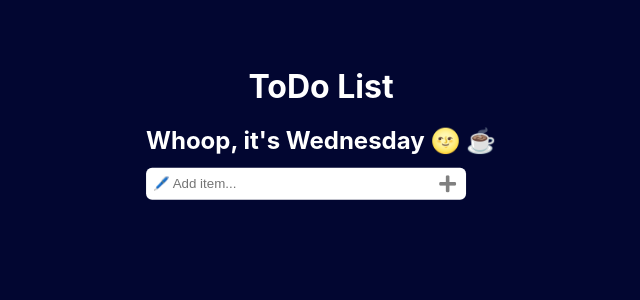
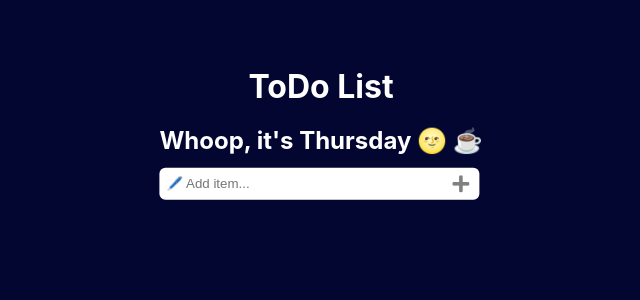
Before and after one commit to abidta/todo-react, a React (Create React App) app: page / in a window 1280 px wide. Shown: the top 300 px of the page, without its empty margins (319-959 px from the left). Built offline with nearby package versions, Linux system fonts and the light colour scheme.

Commit message:
patch: add today name, fix word break

```diff
--- a/src/App.css
+++ b/src/App.css
@@ -62,11 +62,13 @@ h2 {
   align-items: center;
   flex-direction: column;
   width: 20em;
+  max-height: 200px;
+  overflow-y: scroll;
 }
 .app .todos .todo {
   margin-top: 0.8em;
   width: 100%;
-  height: 2em;
+  word-break: break-all;
   background-color: white;
   display: flex;
   justify-content: space-between;
--- a/src/App.js
+++ b/src/App.js
@@ -1,7 +1,8 @@
-import "./App.css";
 import { useState } from "react";
+import {daysOfWeek} from'./config/constants'
 import ToDo from "./components/ToDo";
 import Modal from "./components/Modal";
+import "./App.css";
 
 function App() {
   const [toDos, setToDos] = useState([]);
@@ -18,7 +19,7 @@ function App() {
         </div>
         <div className="subHeading">
           <br />
-          <h2>Whoop, it's Wednesday 🌝 ☕ </h2>
+          <h2>Whoop, it's {daysOfWeek[new Date().getDay()]} 🌝 ☕ </h2>
         </div>
         <div className="input">
           <input
@@ -41,9 +42,7 @@ function App() {
             className="fas fa-plus"
           ></i>
         </div>
-        <div>
           {!!toDos.length && toDos.find((obj) => !obj.status) && <h2>Tasks</h2>}
-        </div>
         <div className="todos">
           {toDos.map((todoObj, index) => {
             if (!todoObj.status) {
@@ -61,7 +60,6 @@ function App() {
             return null;
           })}
         </div>
-        <div>
           {toDos.find((obj) => obj.status) && <h2>Completed</h2>}
           <div className="todos">
             {toDos.map((todoObj, index) => {
@@ -80,7 +78,6 @@ function App() {
               return null;
             })}
           </div>
-        </div>
       </div>
       <div>
         {showConfirm.show && (
--- /dev/null
+++ b/src/config/constants.js
@@ -0,0 +1,9 @@
+export const daysOfWeek = {
+    0: 'Sunday',
+    1: 'Monday',
+    2: 'Tuesday',
+    3: 'Wednesday',
+    4: 'Thursday',
+    5: 'Friday',
+    6: 'Saturday'
+  };
--- a/src/index.css
+++ b/src/index.css
@@ -11,3 +11,15 @@ code {
   font-family: source-code-pro, Menlo, Monaco, Consolas, 'Courier New',
     monospace;
 }
+::-webkit-scrollbar {
+  width: 5px;
+}
+
+::-webkit-scrollbar-track {
+  box-shadow: inset 0 0 6px rgba(0, 0, 0, 0.3);
+}
+
+::-webkit-scrollbar-thumb {
+  background-color: rgb(35, 63, 86);
+  border-radius: 8px;
+}
```
